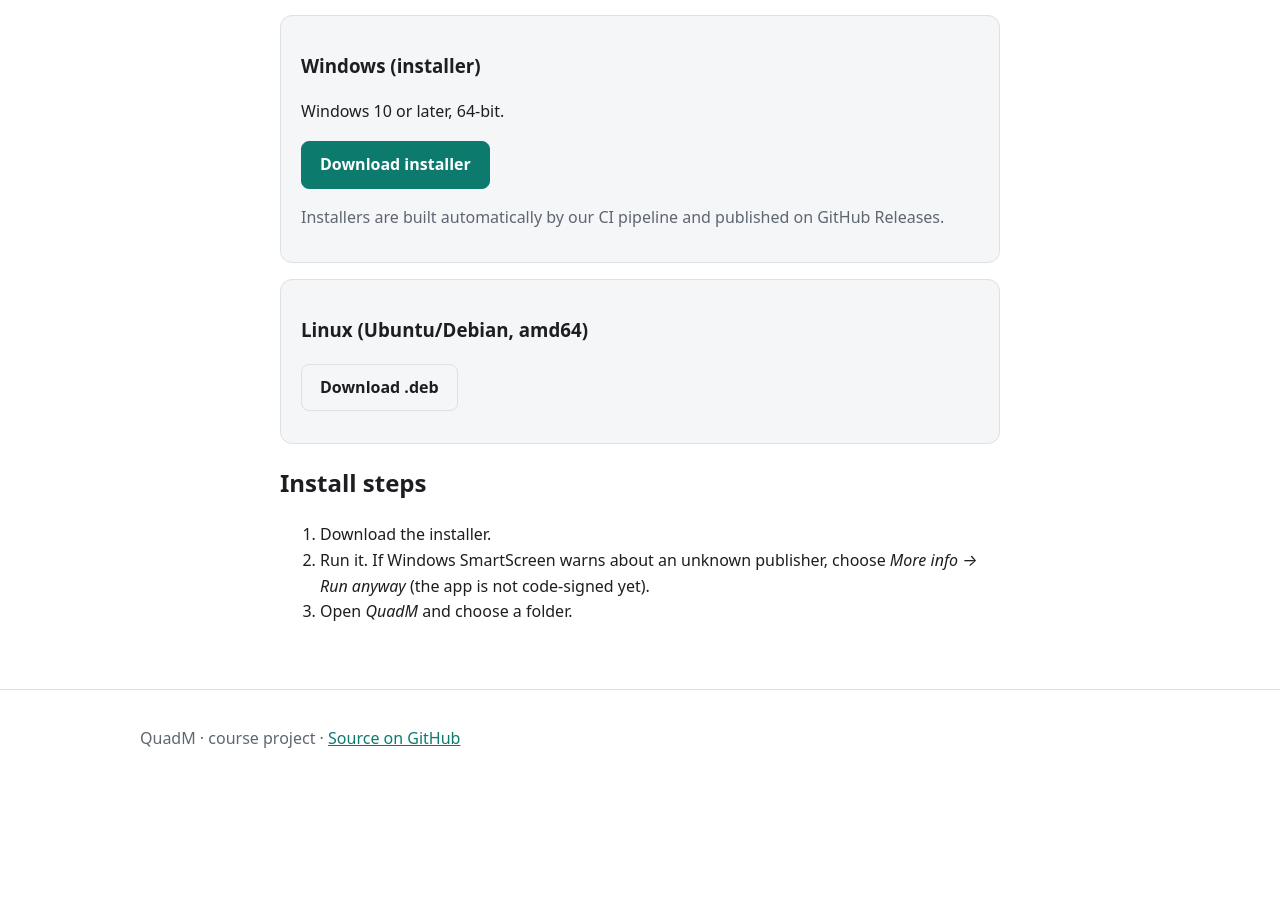
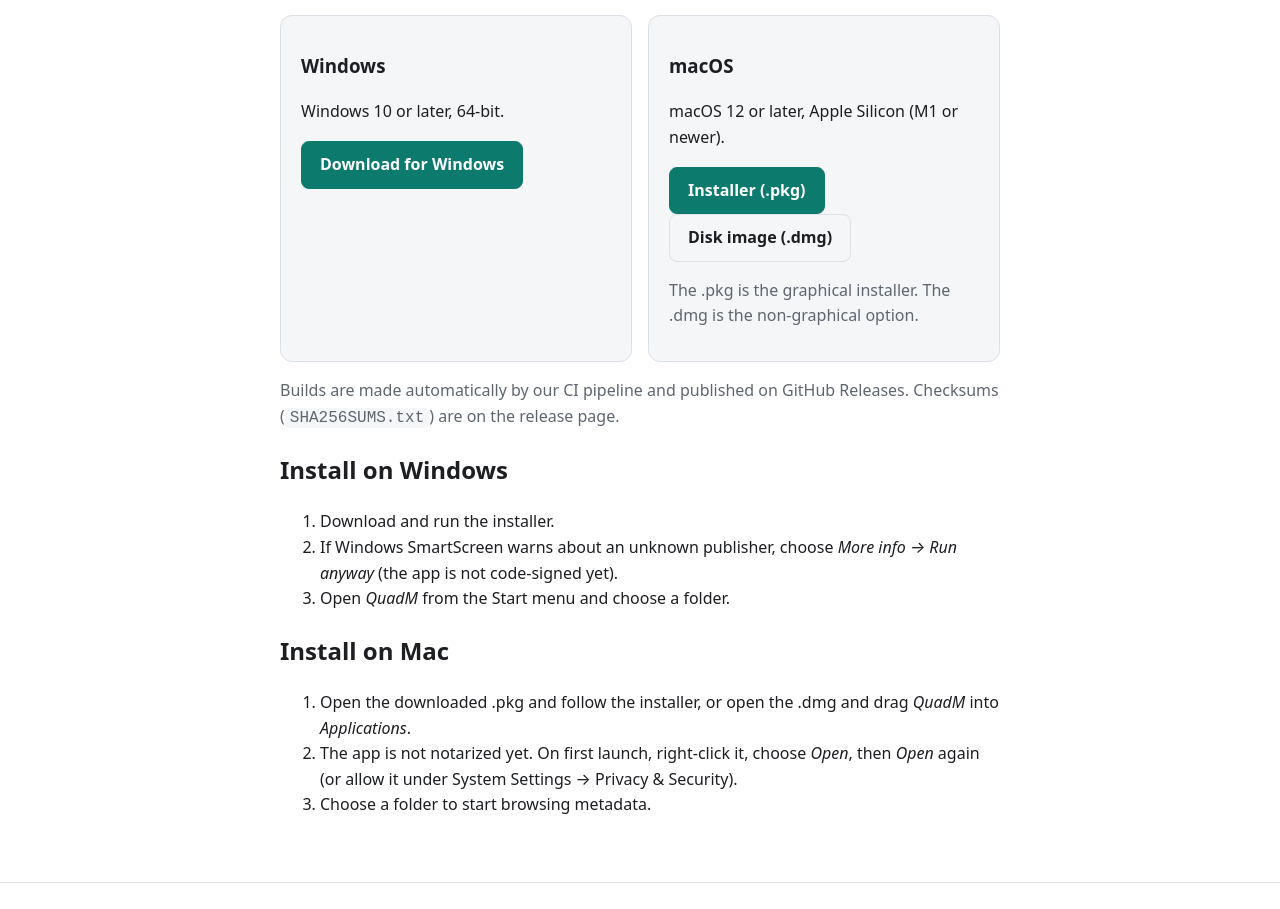
Before and after one commit to University-of-Colorado-Anschutz-Denver/CSCI-3508-Group-6, a website: page code/website/download.html in a window 1280 px wide. Shown: the part 160-1069 px from the top of the page. Before the commit the page ends 947 px from the top, so only its background shows below. Drawn offline with Linux system fonts and the light colour scheme; no server answers.

Commit message:
feat(website): two download options, Windows and macOS
Side-by-side cards for the .msi and the macOS .pkg/.dmg, per-system install steps (SmartScreen,
Gatekeeper) and a highlight on the visitor's system. A card hides itself when a release has no
file for it; the .deb is a small optional line under the cards.

```diff
--- a/code/website/css/style.css
+++ b/code/website/css/style.css
@@ -19,6 +19,7 @@
 h1{font-size:clamp(1.8rem,4vw,2.6rem);line-height:1.2;margin:.2em 0}
 .lead{font-size:1.15rem;color:var(--muted)}
 .cta{display:flex;gap:12px;flex-wrap:wrap;margin:24px 0}
+[hidden]{display:none !important}
 .btn{display:inline-block;padding:10px 18px;border:1px solid var(--line);border-radius:8px;text-decoration:none;color:var(--fg);font-weight:600}
 .btn.primary{background:var(--accent);border-color:var(--accent);color:#fff}
 /* Display the app preview at full width while preserving its proportions. */
@@ -27,6 +28,7 @@
 .cards{display:grid;grid-template-columns:repeat(auto-fit,minmax(220px,1fr));gap:16px}
 .card{background:var(--card);border:1px solid var(--line);border-radius:12px;padding:16px 20px;margin:16px 0}
 .cards .card{margin:0}
+.card.recommended{border-color:var(--accent);box-shadow:0 0 0 1px var(--accent)}
 /* Format supported media types and secondary text. */
 .formats span{display:inline-block;margin:0 8px 8px 0;padding:4px 12px;border:1px solid var(--line);border-radius:999px;font-weight:600}
 .muted{color:var(--muted)}
--- a/code/website/download.html
+++ b/code/website/download.html
@@ -3,14 +3,16 @@
 <head>
 <meta charset="utf-8">
 <meta name="viewport" content="width=device-width, initial-scale=1">
-<title>Download · QuadM</title>
+<title>Download · MultiMedia Metadata Manager (QuadM)</title>
 <meta name="description" content="View and edit hidden metadata, tag files, and search by tag across your media folders.">
+<!-- Apply the shared styles used throughout the project website. -->
 <link rel="stylesheet" href="css/style.css">
 </head>
 <body>
+<!-- Shared navigation connects to the site's other pages. -->
 <header class="site-header">
   <div class="wrap bar">
-    <a class="brand" href="index.html">Metadata&nbsp;Editor</a>
+    <a class="brand" href="index.html">MultiMedia&nbsp;Metadata&nbsp;Manager&nbsp;(QuadM)</a>
     <nav aria-label="Main">
       <a href="index.html">Home</a>
       <a href="download.html" aria-current="page">Download</a>
@@ -20,35 +22,57 @@
     </nav>
   </div>
 </header>
+<!-- Show release information, platform downloads, and setup instructions. -->
 <main>
 <section class="wrap narrow">
   <h1>Download</h1>
+  <!-- JavaScript fills in the latest release version when GitHub responds. -->
   <p class="lead">Latest version: <strong id="version">loading…</strong></p>
   <p class="muted" id="release-meta"></p>
-  <div class="card">
-    <h3>Windows (installer)</h3>
-    <p>Windows 10 or later, 64-bit.</p>
-    <p><a class="btn primary" id="dl-win" href="https://github.com/YOUR-USERNAME/YOUR-REPO/releases/latest">Download installer</a></p>
-    <p class="muted">Installers are built automatically by our CI pipeline and published on GitHub Releases.</p>
+  <!-- Download buttons link to matching files attached to a GitHub release; a card hides itself if its file is missing. -->
+  <div class="cards" id="downloads">
+    <div class="card">
+      <h3>Windows</h3>
+      <p>Windows 10 or later, 64-bit.</p>
+      <p><a class="btn primary" id="dl-win" href="https://github.com/YOUR-USERNAME/YOUR-REPO/releases/latest">Download for Windows</a></p>
+    </div>
+    <div class="card">
+      <h3>macOS</h3>
+      <p>macOS 12 or later, Apple Silicon (M1 or newer).</p>
+      <p>
+        <a class="btn primary" id="dl-mac-pkg" href="https://github.com/YOUR-USERNAME/YOUR-REPO/releases/latest">Installer (.pkg)</a>
+        <a class="btn" id="dl-mac-dmg" href="https://github.com/YOUR-USERNAME/YOUR-REPO/releases/latest">Disk image (.dmg)</a>
+      </p>
+      <p class="muted">The .pkg is the graphical installer. The .dmg is the non-graphical option.</p>
+    </div>
   </div>
-  <div class="card">
-    <h3>Linux (Ubuntu/Debian, amd64)</h3>
-    <p><a class="btn" id="dl-linux" href="https://github.com/YOUR-USERNAME/YOUR-REPO/releases/latest">Download .deb</a></p>
-  </div>
-  <h2>Install steps</h2>
+  <p class="muted" id="linux-row" hidden>Ubuntu / Debian (amd64): <a id="dl-linux" href="https://github.com/YOUR-USERNAME/YOUR-REPO/releases/latest">download the .deb</a>, then run <code>sudo apt install ./&lt;file&gt;.deb</code></p>
+  <p class="muted">Builds are made automatically by our CI pipeline and published on GitHub Releases. Checksums (<code>SHA256SUMS.txt</code>) are on the release page.</p>
+
+  <!-- Outline the basic steps for installing and opening the app. -->
+  <h2>Install on Windows</h2>
   <ol>
-    <li>Download the installer.</li>
-    <li>Run it. If Windows SmartScreen warns about an unknown publisher, choose <em>More info → Run anyway</em> (the app is not code-signed yet).</li>
-    <li>Open <em>QuadM</em> and choose a folder.</li>
+    <li>Download and run the installer.</li>
+    <li>If Windows SmartScreen warns about an unknown publisher, choose <em>More info &rarr; Run anyway</em> (the app is not code-signed yet).</li>
+    <li>Open <em>QuadM</em> from the Start menu and choose a folder.</li>
+  </ol>
+
+  <h2>Install on Mac</h2>
+  <ol>
+    <li>Open the downloaded .pkg and follow the installer, or open the .dmg and drag <em>QuadM</em> into <em>Applications</em>.</li>
+    <li>The app is not notarized yet. On first launch, right-click it, choose <em>Open</em>, then <em>Open</em> again (or allow it under System Settings &rarr; Privacy &amp; Security).</li>
+    <li>Choose a folder to start browsing metadata.</li>
   </ol>
 </section>
 </main>
+<!-- Shared footer links visitors to the project source code. -->
 <footer class="site-footer">
   <div class="wrap">
-    <p>QuadM &middot; course project &middot; <a href="https://github.com/YOUR-USERNAME/YOUR-REPO">Source on GitHub</a></p>
+    <p>MultiMedia Metadata Manager (QuadM) &middot; course project &middot; <a href="https://github.com/YOUR-USERNAME/YOUR-REPO">Source on GitHub</a></p>
   </div>
 </footer>
-<script src="js/release-data.js"></script>
+<!-- Shared script loads release details and updates available download links. -->
+ <script src="js/release-data.js"></script>
 <script src="js/main.js"></script>
 
 </body>
--- a/code/website/js/main.js
+++ b/code/website/js/main.js
@@ -42,11 +42,25 @@
   const win = document.getElementById("dl-win");
   win.href = d.assets.windows ? d.assets.windows.url : releasesUrl;
 
-  // Linux download: link to the asset if present, otherwise hide the card
-  // entirely rather than show a broken/irrelevant link.
+  // macOS has two files: a graphical installer (.pkg) and a disk image (.dmg).
+  const macPkg = document.getElementById("dl-mac-pkg");
+  const macDmg = document.getElementById("dl-mac-dmg");
+  if (macPkg) { if (d.assets.macPkg) macPkg.href = d.assets.macPkg.url; else macPkg.hidden = true; }
+  if (macDmg) { if (d.assets.macDmg) macDmg.href = d.assets.macDmg.url; else macDmg.hidden = true; }
+  const macCard = (macPkg || macDmg) && (macPkg || macDmg).closest(".card");
+  if (macCard && !d.assets.macPkg && !d.assets.macDmg) macCard.hidden = true;   // no Mac build in this release
+
+  // Highlight the download that matches the visitor's computer.
+  const plat = (navigator.userAgentData && navigator.userAgentData.platform) || navigator.platform || "";
+  const mine = /mac/i.test(plat) ? "dl-mac-pkg" : /win/i.test(plat) ? "dl-win" : /linux/i.test(plat) ? "dl-linux" : null;
+  const mineEl = mine && document.getElementById(mine);
+  if (mineEl && mineEl.closest(".card") && !mineEl.closest(".card").hidden) mineEl.closest(".card").classList.add("recommended");
+
+  // Linux download: link to the asset if present; the row stays hidden otherwise
+  // rather than show a broken/irrelevant link.
   const linux = document.getElementById("dl-linux");
-  if (d.assets.linux) linux.href = d.assets.linux.url;
-  else if (linux.closest(".card")) linux.closest(".card").hidden = true;   // no Linux build in this release
+  const linuxRow = document.getElementById("linux-row");
+  if (linux && d.assets.linux) { linux.href = d.assets.linux.url; if (linuxRow) linuxRow.hidden = false; }
 
   // Optional metadata line: publish date, Windows asset size, and whether
   // checksums are available. Only the pieces that exist are shown.
```
Also changed, not shown: code/website/tests/site.test.js (+1 -1 lines).
